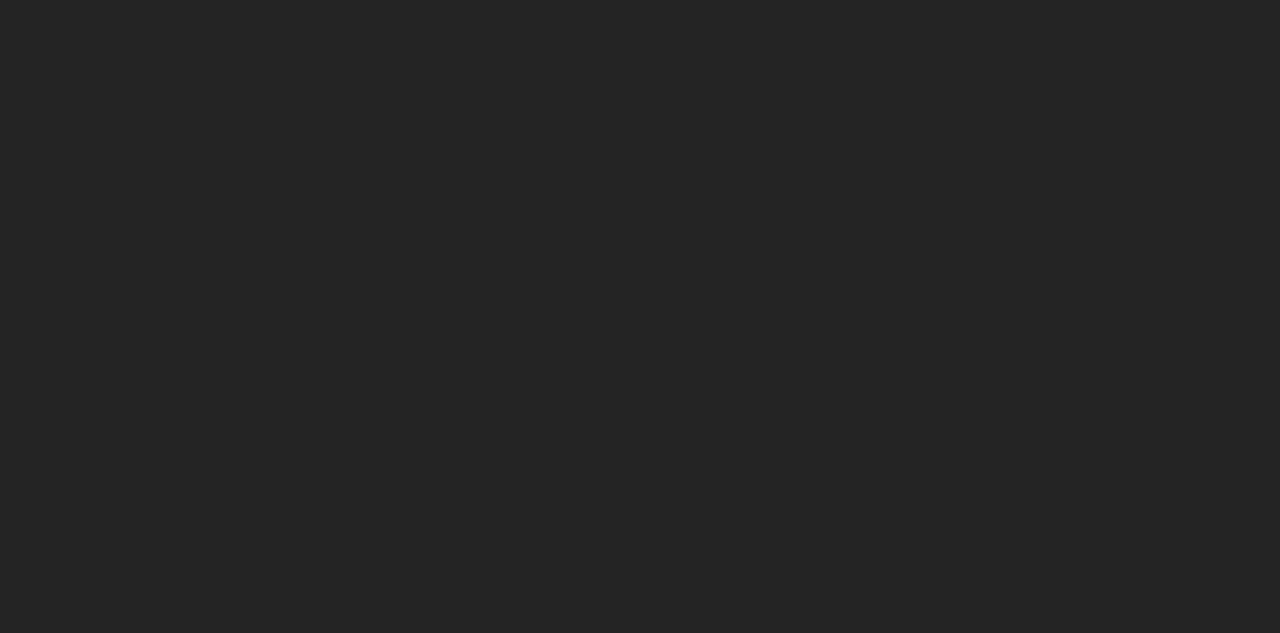
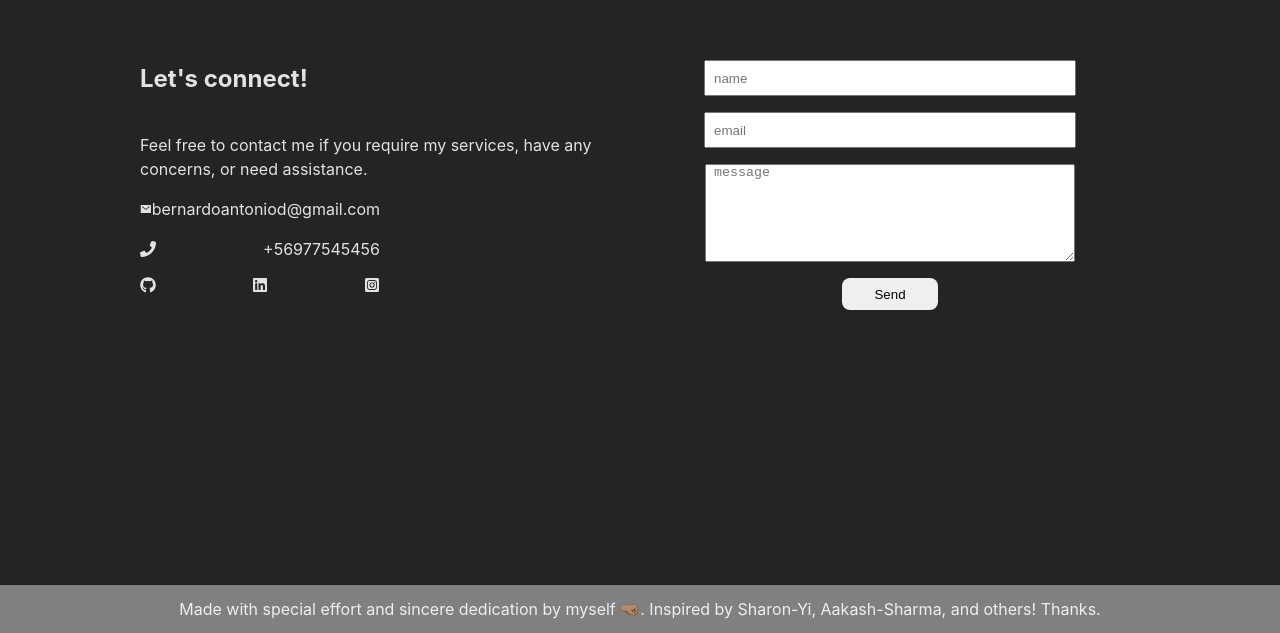
Before and after one commit to Bernullys/bernullys-portfolio, a React (Vite) app: page / in a window 1280 px wide. Shown: the part 1815-2448 px from the top of the page. Before the commit the page ends 800 px from the top, so only its background shows below. Built offline with nearby package versions, Linux system fonts and the light colour scheme.

Commit message:
Contact commponent and Layout - great advance

```diff
--- a/src/App.css
+++ b/src/App.css
@@ -1,9 +1,4 @@
 #root {
-  display: flex;
-  flex-direction: column;
-  justify-content: center;
-  align-items: center;
-  height: 100vh;
   margin: 0;
   padding: 0;
 }
--- a/src/App.jsx
+++ b/src/App.jsx
@@ -1,6 +1,7 @@
 import Header from './Components/Header'
 import Footer from './Components/Footer'
 import Toolkit from './Components/Toolkit'
+import Contact from './Components/Contact'
 import './App.css'
 
 function App() {
@@ -8,6 +9,7 @@ function App() {
     <>
       <Header />
       <Toolkit />
+      <Contact />
       <Footer />
 
     </>
--- /dev/null
+++ b/src/Components/Contact.css
@@ -0,0 +1,67 @@
+.contact_main_container {
+    display: flex;
+    align-items: center;
+    justify-content: space-between;
+    width: 1000px;
+}
+
+.form_left_container {
+    width: 500px;
+}
+
+.form_subtitle_container {
+    display: flex;
+    align-items: center;
+    margin-top: 0;
+}
+
+.form_subtitle {
+    margin-top: 0;
+}
+
+.email_phone_contact_container {
+    display: flex;
+    flex-direction: column;
+}
+
+.email_phone_contact,
+.social_icons {
+    display: flex;
+    align-items: center;
+    justify-content:space-between;
+    width: 240px;
+    margin-bottom: 16px;
+}
+
+.social_icons {
+
+}
+
+.form_right_container {
+    display: flex;
+    flex-direction: column;
+    align-items: center;
+    width: 500px;
+}
+
+#name_input,
+#mail_input {
+    height: 32px;
+    width: 360px;
+    margin-bottom: 16px;
+    padding: 0 0 0 8px;
+}
+
+#message_input {
+    height: 96px;
+    width: 360px;
+    margin-bottom: 16px;
+    padding: 0 0 0 8px;
+}
+
+.form_send_button {
+    width: 96px;
+    height: 32px;
+    border-radius: 8px;
+    border: none;
+}
--- /dev/null
+++ b/src/Components/Contact.jsx
@@ -0,0 +1,42 @@
+import { IoMailSharp } from "react-icons/io5"
+import { FaGithub, FaLinkedin, FaPhone, FaInstagramSquare} from "react-icons/fa"
+import Layout from "./Layout"
+import "./Contact.css"
+
+function Contact () {
+    return (
+        <Layout>
+            <form action="" className="contact_main_container">
+                <section className="form_left_container">
+                    <article className="form_subtitle_container">
+                        <h2 className="form_subtitle">Let's connect!</h2>
+                    </article>
+                    <article className="email_phone_contact_container">
+                        <p>Feel free to contact me if you require my services, have any concerns, or need assistance.</p>
+                        <section className="email_phone_contact">
+                            <IoMailSharp />
+                            bernardoantoniod@gmail.com
+                        </section>
+                        <section className="email_phone_contact">
+                            < FaPhone />
+                            +56977545456
+                        </section>
+                        <section className="social_icons">
+                            < FaGithub />
+                            < FaLinkedin />
+                            < FaInstagramSquare />
+                        </section>
+                    </article>
+                </section>
+                <section className="form_right_container">
+                    <input type="text" name="name" id="name_input" placeholder="name" />
+                    <input type="email" name="email" id="mail_input" placeholder="email" />
+                    <textarea type="text" name="message" id="message_input" placeholder="message"/>
+                    <button className="form_send_button">Send</button>
+                </section>
+            </form>
+        </Layout>
+    )
+}
+
+export default Contact
--- a/src/Components/Footer.css
+++ b/src/Components/Footer.css
@@ -1,10 +1,10 @@
 .footer_container {
-    position: fixed;
-    bottom: 0;
+    position:static;
+    bottom: 0px;
     display: flex;
     align-items: center;
     justify-content: center;
-    height: 64px;
+    height: 48px;
     width: 100%;
     background-color: gray;
 }
--- a/src/Components/Header.jsx
+++ b/src/Components/Header.jsx
@@ -3,6 +3,7 @@ import { CgMenuGridO } from "react-icons/cg"
 import { TiArrowSortedDown, TiArrowSortedUp } from "react-icons/ti"
 import { AiOutlineClose } from "react-icons/ai"
 import Presentation from "./Presentation"
+import Layout from "./Layout"
 import "./Header.css"
 
 function Header () {
@@ -30,6 +31,7 @@ function Header () {
     const name = "Bernardo"
 
     return (
+        <Layout>
             <header className="header__main__container">
                 <nav className="header_navbar">
                     <div className="menu_logo_container">
@@ -76,6 +78,7 @@ function Header () {
                 </section>
 
             </header>
+        </Layout>
     )
 }
 
--- /dev/null
+++ b/src/Components/Layout.css
@@ -0,0 +1,6 @@
+.layout {
+    height: 100vh;
+    display: flex;
+    justify-content: center;
+    align-items: center;
+}
--- /dev/null
+++ b/src/Components/Layout.jsx
@@ -0,0 +1,11 @@
+import "./Layout.css"
+
+function Layout ({ children }) {
+    return (
+        <section className="layout">
+            { children }
+        </section>
+    )
+}
+
+export default Layout
--- a/src/Components/Toolkit.css
+++ b/src/Components/Toolkit.css
@@ -1,8 +1,8 @@
 .toolkit_main_container {
-    height: 1000px;
+    width: 1000px;
 }
 
 .toolkit_cards_container {
     display: flex;
-    flex-wrap: wrap ;
+    flex-wrap: wrap;
 }
--- a/src/Components/Toolkit.jsx
+++ b/src/Components/Toolkit.jsx
@@ -1,7 +1,7 @@
 import ToolCards from "./ToolCards"
 import { ImHtmlFive, ImCss3 } from "react-icons/im"
 import { TbBrandJavascript, TbBrandReactNative, TbBrandPython } from "react-icons/tb"
-
+import Layout from "./Layout"
 import "./Toolkit.css"
 
 
@@ -30,6 +30,7 @@ const techInfo = [
 
 function Toolkit () {
     return (
+        <Layout>
             <section className="toolkit_main_container">
                 <article className="subtitle_paragraph_container">
                     <h2 className="toolkit_subtitle">My Toolkit</h2>
@@ -47,6 +48,7 @@ function Toolkit () {
                     }
                 </section>
             </section>
+        </Layout>
     )
 }
 
--- a/src/index.css
+++ b/src/index.css
@@ -15,5 +15,4 @@
 
 body {
   margin: 0;
-  position: relative;
 }
```
Lines whose indentation alone changed are shown as unchanged.
